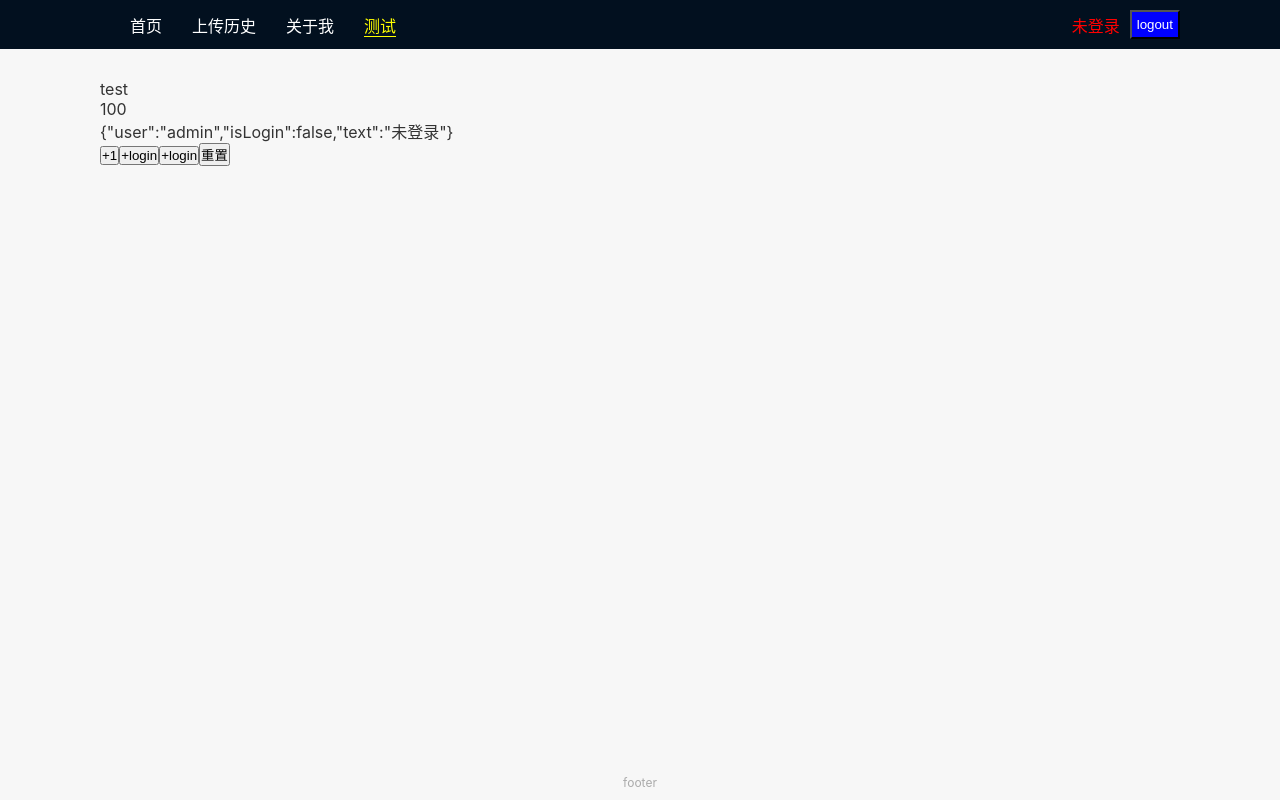
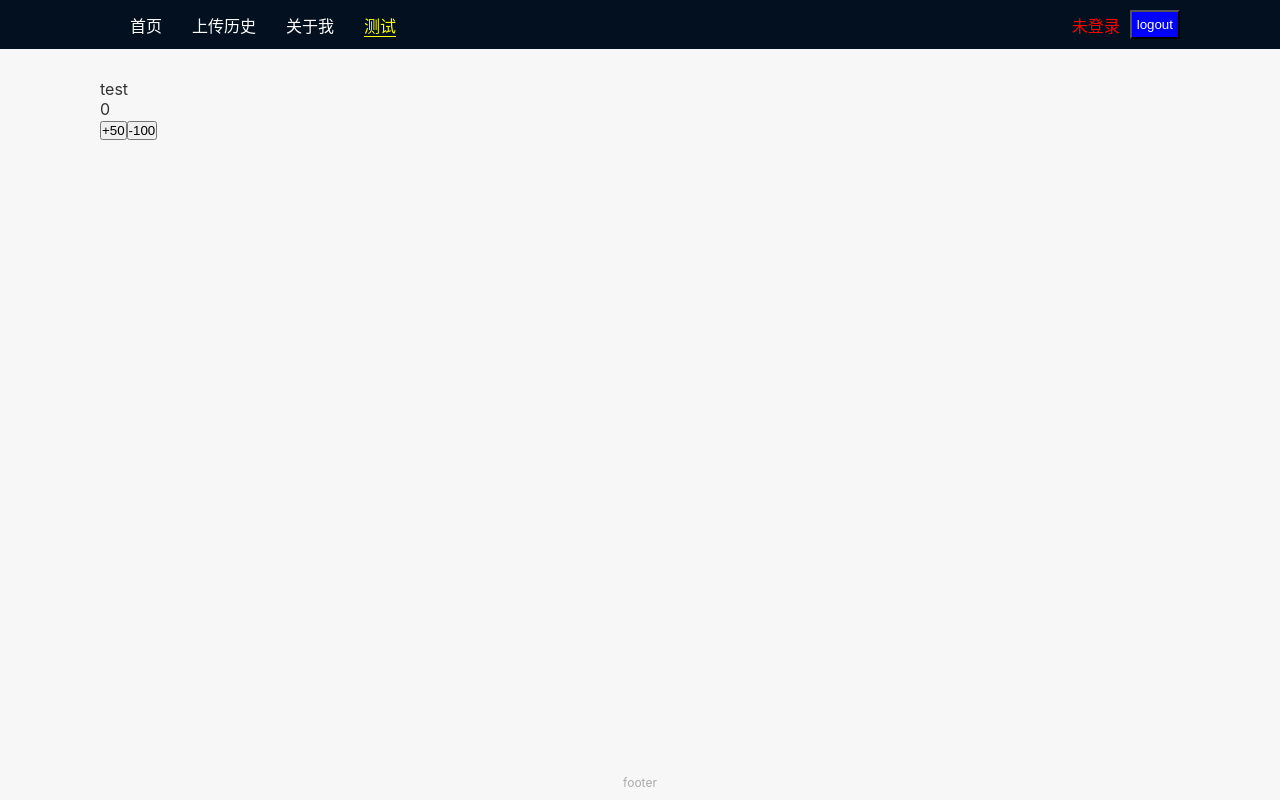
Before and after one commit to leigp555/react-ui-lib, a React (Create React App) app: page /test in a window 1280 px wide. Built offline with nearby package versions, Linux system fonts and the light colour scheme.

Commit message:
feat: @reduxjs/toolkit的使用

```diff
--- a/package.json
+++ b/package.json
@@ -3,6 +3,7 @@
   "version": "0.1.0",
   "private": true,
   "dependencies": {
+    "@reduxjs/toolkit": "^1.8.3",
     "@testing-library/jest-dom": "^5.16.4",
     "@testing-library/react": "^13.3.0",
     "@testing-library/user-event": "^13.5.0",
--- a/src/index.tsx
+++ b/src/index.tsx
@@ -7,7 +7,7 @@ import {
 } from 'react-router-dom';
 import App from './App';
 import reportWebVitals from './reportWebVitals';
-import { userStore } from './store';
+import { useStore } from './store';
 import { Provider } from 'react-redux';
 
 const root = ReactDOM.createRoot(
@@ -15,7 +15,7 @@ const root = ReactDOM.createRoot(
 );
 root.render(
   <Router>
-    <Provider store={userStore()}>
+    <Provider store={useStore()}>
       <App/>
     </Provider>
   </Router>
--- a/src/pages/Test.tsx
+++ b/src/pages/Test.tsx
@@ -1,29 +1,23 @@
-import React, { useEffect } from 'react';
+import React from 'react';
 import { connect, MapStateToProps } from 'react-redux';
-import { RootStore, userStore } from '../store';
-import { login, decrement, increment, logout,asyncAdd } from '../store/actions';
-import { AnyAction, Dispatch } from 'redux';
+
+import {decremented, incremented, RootStore} from "../store";
+import {Dispatch} from "redux";
 
 type Props = {
   store: RootStore
-  addN: (value: number) =>void
-  subN: (value: number) => void
-  signin: () => void
-  signout: () => void
-  asyncAddN: () => void
+  addN: (value:number) =>void
+  subN: (value:number) => void
 }
 
 const Test: React.FC<Props> = (props) => {
-  const { store, addN,signin,signout,asyncAddN} = props;
+  const { store, addN,subN} = props;
   return (
     <>
       <div>test</div>
-      <div>{store.count.num}</div>
-      <div>{JSON.stringify(store.user)}</div>
-      <button onClick={()=>addN(50)}>+1</button>
-      <button onClick={()=>signin()}>+login</button>
-      <button onClick={()=>signout()}>+login</button>
-      <button onClick={()=>asyncAddN()}>重置</button>
+        <div>{store.num}</div>
+      <button onClick={()=>addN(50)}>+50</button>
+      <button onClick={()=>subN(100)}>-100</button>
     </>
   );
 };
@@ -35,11 +29,8 @@ const mapStateToProps:MapStateToProps<any,any,RootStore> = (state) => {
 };
 const mapDispatchToProps =  (dispatch: Dispatch) => {
   return {
-    addN: (value: number) => dispatch(increment(value)),
-    subN: (value: number) => dispatch(decrement(value)),
-    signin:()=>dispatch(login),
-    signout:()=>dispatch(logout),
-    asyncAddN:async ()=>dispatch((await asyncAdd()) as AnyAction)
+    addN: (value:number) => dispatch(incremented(value)),
+    subN: (value:number) => dispatch(decremented(value)),
   };
 };
 
--- a/src/store/index.ts
+++ b/src/store/index.ts
@@ -1,18 +1,32 @@
-import { createStore, combineReducers,applyMiddleware } from 'redux';
-import { countReducer, InitCountStore } from './count';
-import { InitUserStore, userReducer } from './user';
-import thunk from 'redux-thunk'
+import {createSlice, configureStore, PayloadAction, Draft} from '@reduxjs/toolkit'
 
-export type RootStore= {
-  user:InitUserStore
-  count:InitCountStore
+export type RootStore={
+  num:number
 }
 
-const reducer = combineReducers({
-  user: userReducer,
-  count: countReducer
-});
+const counterSlice = createSlice({
+  name: 'counter',
+  initialState:()=>{
+    return {
+      num: 0
+    } as RootStore
+  },
+  reducers: {
+    incremented: (state:Draft<RootStore>,action:PayloadAction<number>) => {
+      state.num += action.payload
+    },
+    decremented: (state:Draft<RootStore>,action:PayloadAction<number>) => {
+      state.num -= action.payload
+    },
+  }
+})
 
-export function userStore() {
-  return createStore(reducer,applyMiddleware(thunk));    //使用异步中间件
+//actions
+export const { incremented, decremented } = counterSlice.actions
+
+//store
+export const useStore=()=>{
+  return configureStore({
+    reducer: counterSlice.reducer
+  })
 }
```
Also changed, not shown: 2 other files (tests, documents, lock files or other folders).
